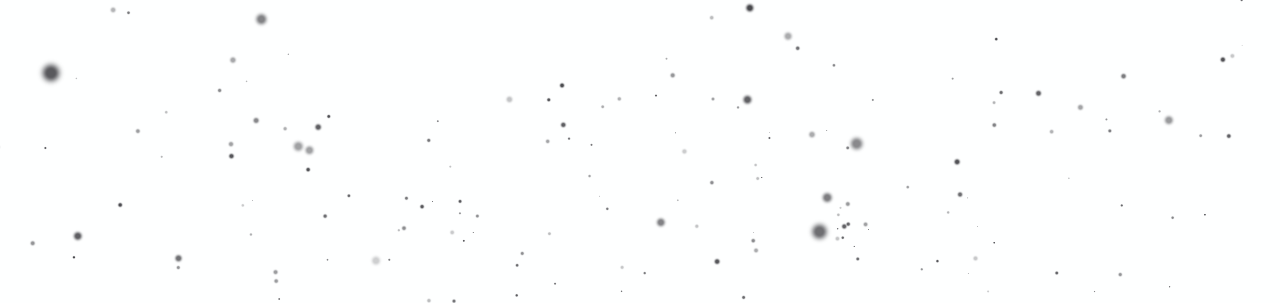
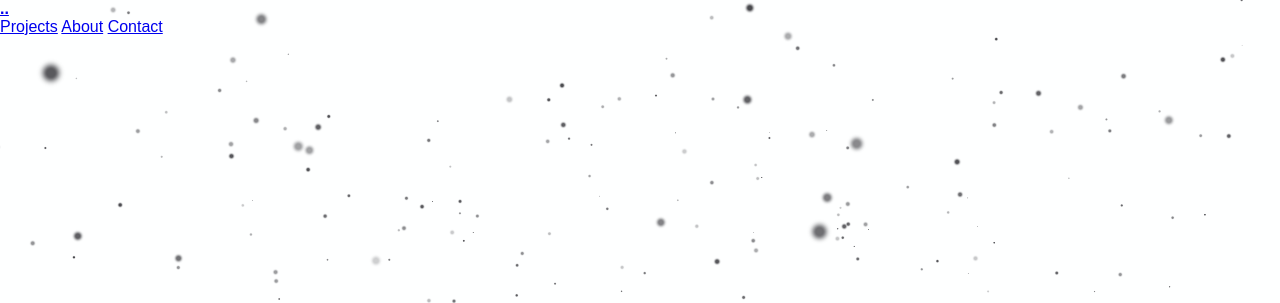
Before and after one commit to prashanthPadiachy/portfolioSite, a plain HTML site: page index.html in a window 1280 px wide. Shown: the top 303 px of the page. Drawn offline with nearby package versions, Linux system fonts and the light colour scheme.

Commit message:
basic nav bar implementation

```diff
--- a/index.html
+++ b/index.html
@@ -7,6 +7,15 @@
 
 <body>
 <canvas id ="bg"></canvas>
+
+<nav>
+    <a href = "#Home"><b>..</b></a>
+    <div>
+        <a href=" #projects">Projects</a>
+        <a href=" #about">About</a>
+        <a href=" #contact">Contact</a>
+    </div>
+</nav>
 
 <main>
     <section id="home">
```
